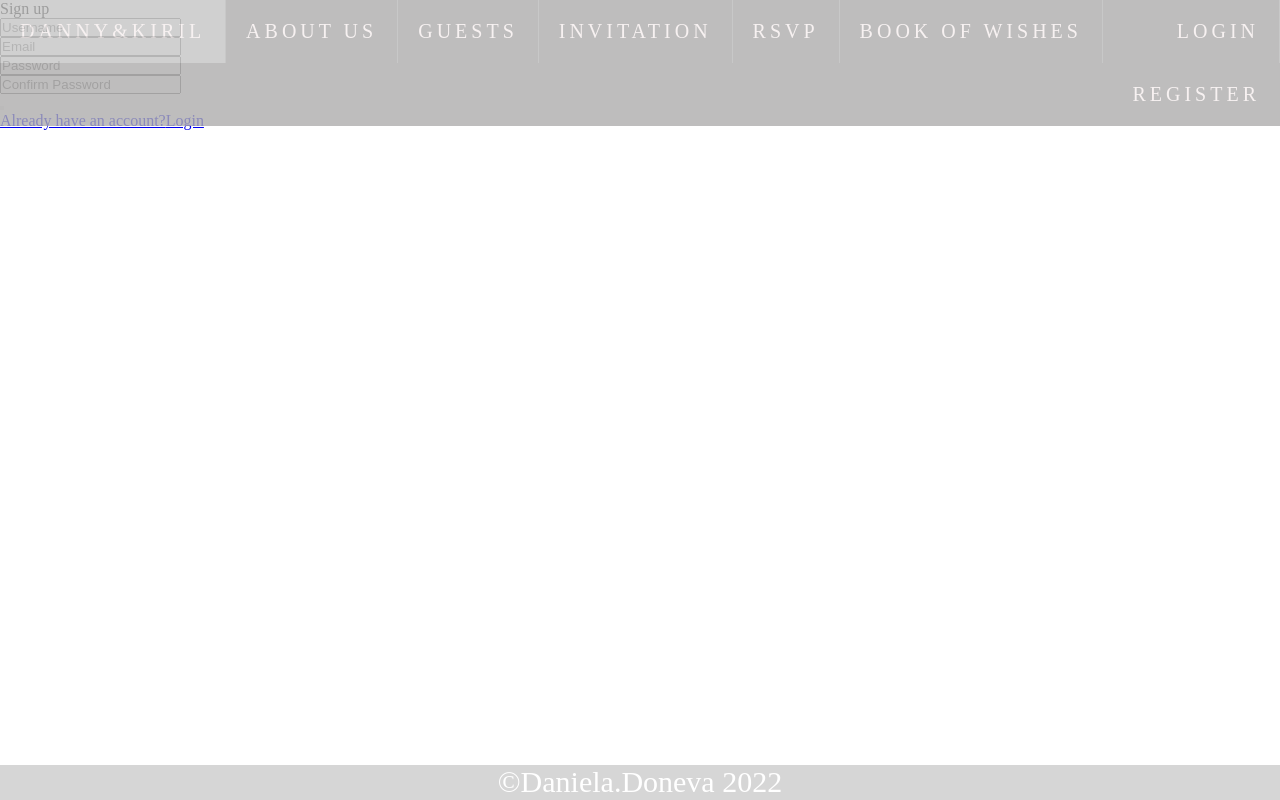
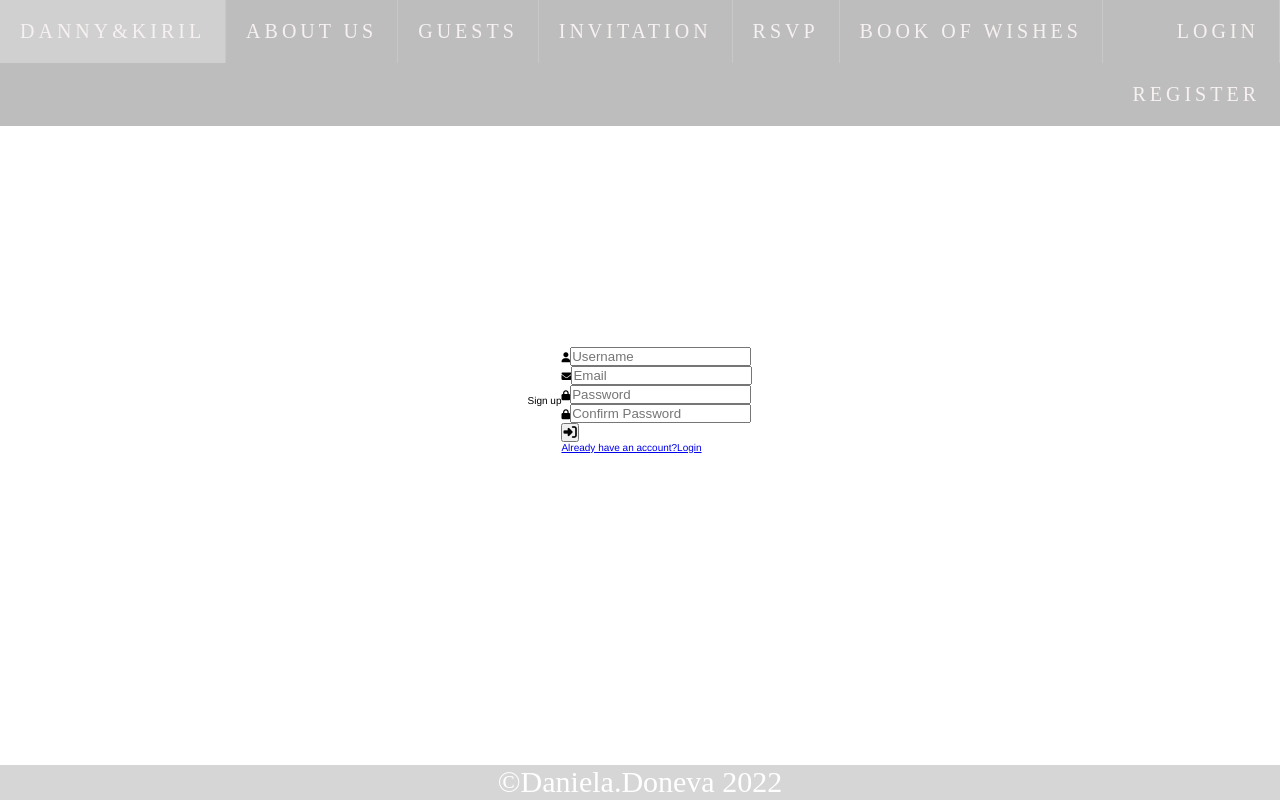
Before and after one commit to DannyDoneva96/Project-My-Wedding, a React (Create React App) app in the folder client/: page /register in a window 1280 px wide. Built offline with nearby package versions, Linux system fonts and the light colour scheme.

Commit message:
adding some icons from font awesome

```diff
--- a/client/public/index.html
+++ b/client/public/index.html
@@ -5,6 +5,7 @@
     <link rel="icon" href="%PUBLIC_URL%/favicon.ico" />
     <meta name="viewport" content="width=device-width, initial-scale=1" />
     <link rel="stylesheet" href="./style.css">
+    <script src="https://kit.fontawesome.com/3261ae72c0.js" crossorigin="anonymous"></script>
 
 
 
--- a/client/public/style.css
+++ b/client/public/style.css
@@ -194,3 +194,17 @@
   width: 100px;
   height: 100px;
 }
+/* Register  */
+
+.wrapperReg{
+
+  font-size:  10px;
+  font-family: 'Franklin Gothic Medium', 'Arial Narrow', Arial, sans-serif;
+  width: 90%;
+  height: 100vh;
+  margin: 0 auto;
+  display:flex;
+  justify-content:center;
+  align-items:center;
+
+}
--- a/client/src/components/Register.js
+++ b/client/src/components/Register.js
@@ -28,8 +28,7 @@ export const Register = () => {
                 </div>
                 <div className="input-group">
                     <button>
-                <i className="fas fa-telegram-plane"></i>
-                </button>
+                    <i class="fa-solid fa-right-to-bracket"></i>                </button>
                 </div>
                 <div className="switch-login">
                     <a href="/login">Already have an account?<span>Login</span></a>
```
